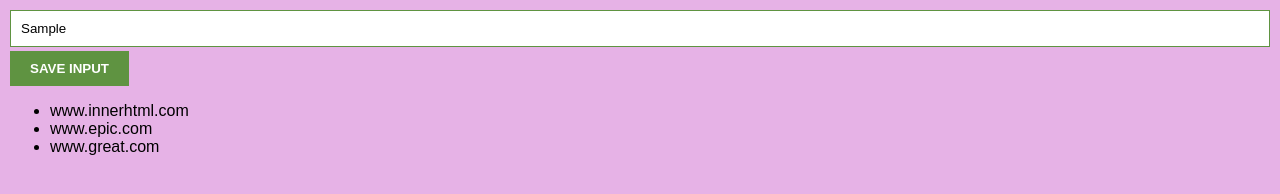
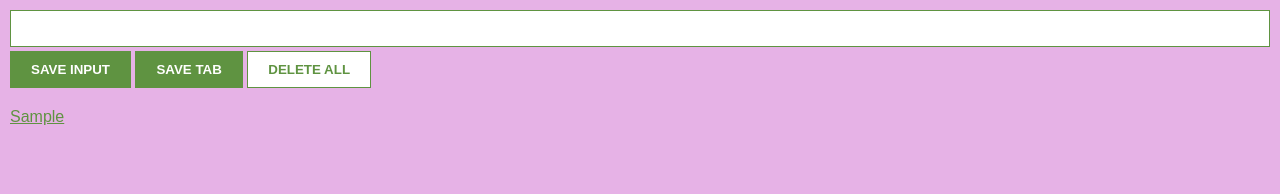
Before and after one commit to chiaraalicata/chrome-extension-project, a browser extension: page index.html in a window 1280 px wide. Both pictures are taken after typing "Sample" into the empty fields and a click on the button "SAVE INPUT". Drawn offline with Linux system fonts and the light colour scheme.

Commit message:
kept building the extension

```diff
--- a/index.css
+++ b/index.css
@@ -3,6 +3,7 @@ body {
   padding: 10px;
   font-family: Arial, Helvetica, sans-serif;
   background-color: rgb(230, 178, 230);
+  min-width: 400px;
 }
 
 input {
@@ -15,8 +16,24 @@ input {
 button {
   margin-top: 4px;
   padding: 10px 20px;
-  border: none;
+  border: 1px solid #5f9341;
   background-color: #5f9341;
   color: white;
   font-weight: bold;
 }
+#delete-btn {
+  background-color: white;
+  color: #5f9341;
+}
+
+ul {
+  margin-top: 20px;
+  list-style: none;
+  padding-left: 0;
+}
+li {
+  margin-top: 5px;
+}
+li a {
+  color: #5f9341;
+}
--- a/index.html
+++ b/index.html
@@ -10,6 +10,8 @@
   <body>
     <input type="text" id="input-el" />
     <button id="input-btn">SAVE INPUT</button>
+    <button id="tab-btn">SAVE TAB</button>
+    <button id="delete-btn">DELETE ALL</button>
     <ul id="ul-el"></ul>
     <script src="index.js"></script>
   </body>
--- a/index.js
+++ b/index.js
@@ -1,16 +1,48 @@
-let myLeads = ["www.innerhtml.com", "www.epic.com", "www.great.com"];
+let myLeads = [];
+
 const inputEl = document.getElementById("input-el");
 const inputBtn = document.getElementById("input-btn");
 const ulEl = document.getElementById("ul-el");
+const deleteBtn = document.getElementById("delete-btn");
+const leadsFromLocalStorage = JSON.parse(localStorage.getItem("myLeads"));
+
+const tabBtn = document.getElementById("tab-btn");
+
+if (leadsFromLocalStorage) {
+  myLeads = leadsFromLocalStorage;
+  renderLeads(myLeads);
+}
+
+tabBtn.addEventListener("click", function () {
+  chrome.tabs.query({ active: true, currentWindow: true }, function (tabs) {
+    myLeads.push(tabs[0].url);
+    localStorage.setItem("myLeads", JSON.stringify(myLeads));
+    render(myLeads);
+  });
+});
+
+deleteBtn.addEventListener("dblclick", function () {
+  localStorage.clear();
+  myLeads = [];
+  render(myLeads);
+});
 
 inputBtn.addEventListener("click", function () {
   myLeads.push(inputEl.value);
-  console.log(myLeads);
+  inputEl.value = "";
+  localStorage.setItem("myLeads", JSON.stringify(myLeads));
+  render(myLeads);
 });
 
-let listItems = "";
-for (let i = 0; i < myLeads.length; i++) {
-  listItems += "<li>" + myLeads[i] + "</li>";
+function render(leads) {
+  let listItems = "";
+  for (let i = 0; i < leads.length; i++) {
+    listItems += `<li>
+      <a target='_blank' href='${leads[i]}'>
+      ${leads[i]}
+      </a>
+      </li>`;
+  }
+
+  ulEl.innerHTML = listItems;
 }
-
-ulEl.innerHTML = listItems;
```
Also changed, not shown: manifest.json (added).
